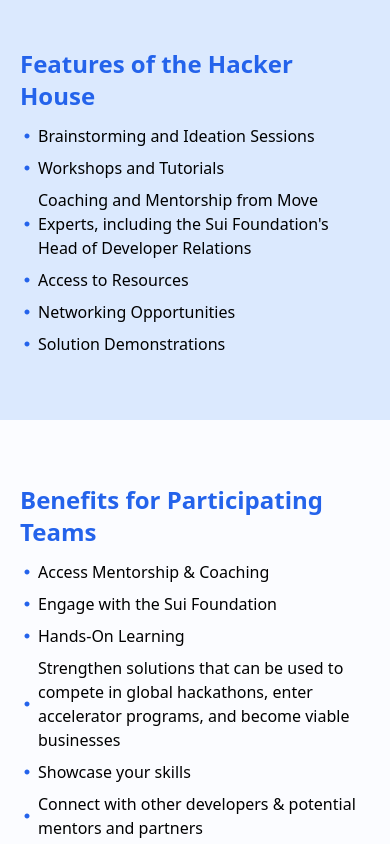
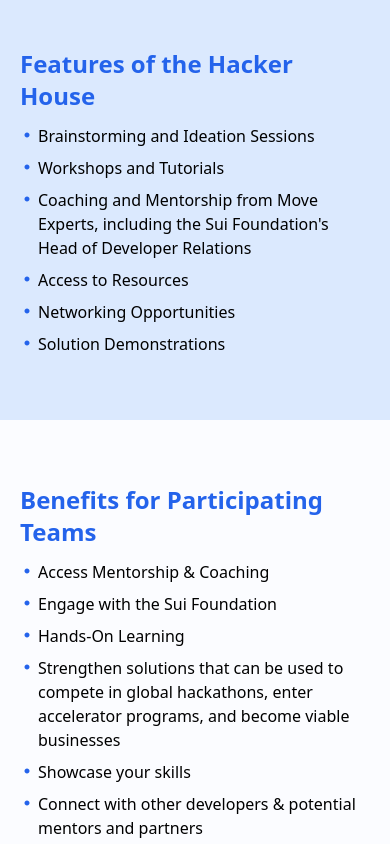
Before and after one commit to moscarce/frontend-sui-task, a Next.js app: page / in a window 390 px wide. Shown: the part 2120-2964 px from the top of the page. Built offline with nearby package versions, Linux system fonts and the light colour scheme.

Commit message:
Refactor component styles and structure for improved responsiveness and readability

```diff
--- a/src/components/reusables/header-and-list.tsx
+++ b/src/components/reusables/header-and-list.tsx
@@ -19,8 +19,8 @@
             </div>
             <div>
                 {listItems.map((item, index) => (
-                    <div key={index} className='mt-2 flex gap-2 items-center pl-1'>
-                        <div>
+                    <div key={index} className='mt-2 flex gap-2 items-center max-md:items-start pl-1'>
+                        <div className='max-md:pt-2'>
                             {icon ? icon : < MdCircle size={6} color='#2463EB' />}
                         </div>
                         <p>{item}</p>
```
